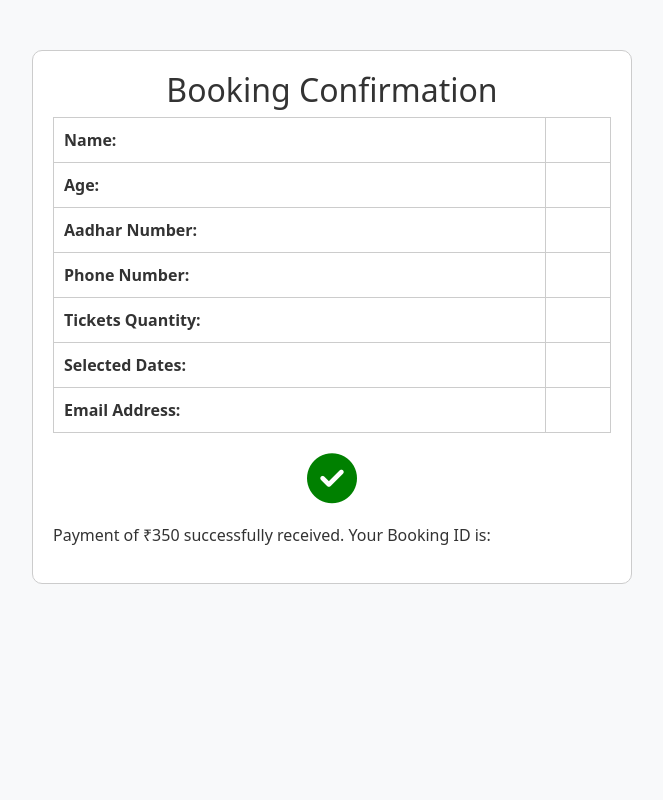
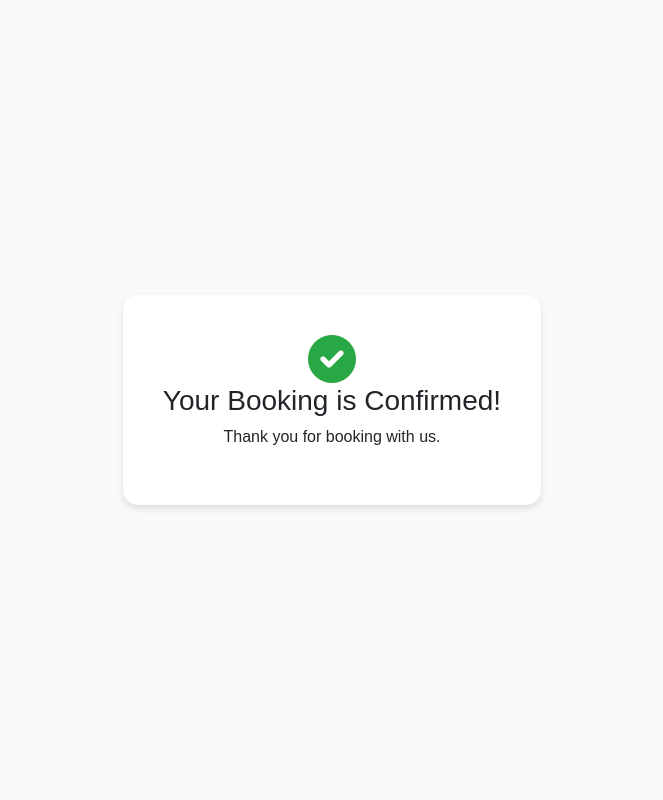
Before and after one commit to nikhilesh1432/temple-management, a Flask app: page /confirmation in a window 1280 px wide. Shown: the whole page, without its empty margins (308-971 px from the left). Run offline with Flask 3, Linux system fonts and the light colour scheme; lists and menus that the app fills with data are empty; some libraries are stand-ins or nearby versions.

Commit message:
Update confirmation.html

```diff
--- a/template/confirmation.html
+++ b/template/confirmation.html
@@ -5,95 +5,52 @@
 <meta name="viewport" content="width=device-width, initial-scale=1.0">
 <title>Booking Confirmation</title>
 <link href="https://cdn.jsdelivr.net/npm/bootstrap@5.3.0-alpha1/dist/css/bootstrap.min.css" rel="stylesheet">
+<link href="https://cdnjs.cloudflare.com/ajax/libs/font-awesome/6.0.0-beta3/css/all.min.css" rel="stylesheet">
 <style>
     body {
+        font-family: Arial, sans-serif;
         background-color: #f8f9fa;
-            color: #333;
     }
     .container {
-            max-width: 600px;
-            margin: 50px auto;
-            padding: 20px;
-            border: 1px solid #ccc;
-            border-radius: 10px;
+        display: flex;
+        justify-content: center;
+        align-items: center;
+        height: 100vh;
+    }
+    .confirmation-card {
+        text-align: center;
+        padding: 40px;
+        border-radius: 15px;
         background-color: #fff;
-        }
-        h2 {
-            text-align: center;
-        }
-        .confirmation-table {
-            width: 100%;
-            border-collapse: collapse;
-            margin-bottom: 20px;
-        }
-        .confirmation-table th, .confirmation-table td {
-            padding: 10px;
-            border: 1px solid #ccc;
-            text-align: left;
+        box-shadow: 0 4px 6px rgba(0, 0, 0, 0.1);
     }
     .tick-icon {
-            display: flex;
-            justify-content: center;
-            margin-bottom: 20px;
-        }
-        .tick-icon i {
-            color: green;
-            font-size: 50px;
+        color: #28a745;
+        font-size: 3rem;
     }
 </style>
 </head>
 <body>
+
 <div class="container">
-        <h2>Booking Confirmation</h2>
-        <table class="confirmation-table">
-            <tr>
-                <th>Name:</th>
-                <td>{{ booking_details.name }}</td>
-            </tr>
-            <tr>
-                <th>Age:</th>
-                <td>{{ booking_details.age }}</td>
-            </tr>
-            <tr>
-                <th>Aadhar Number:</th>
-                <td>{{ booking_details.adhar }}</td>
-            </tr>
-            <tr>
-                <th>Phone Number:</th>
-                <td>{{ booking_details.phone }}</td>
-            </tr>
-            <tr>
-                <th>Tickets Quantity:</th>
-                <td>{{ booking_details.quantity }}</td>
-            </tr>
-            <tr>
-                <th>Selected Dates:</th>
-                <td>{{ booking_details.dates }}</td>
-            </tr>
-            <tr>
-                <th>Email Address:</th>
-                <td>{{ booking_details.email }}</td>
-            </tr>
-        </table>
-        <div class="tick-icon">
-            <i class="fas fa-check-circle"></i>
+    <div class="confirmation-card">
+        <i class="fas fa-check-circle tick-icon"></i>
+        <h3>Your Booking is Confirmed!</h3>
+        <p>Thank you for booking with us.</p>
+        <audio id="confirmation-sound" src="static/confirm.mp3"></audio>
     </div>
-        <p>Payment of ₹350 successfully received. Your Booking ID is: <span id="bookingID"></span></p>
 </div>
-    <script src="https://kit.fontawesome.com/a076d05399.js"></script>
+
+<script src="https://cdn.jsdelivr.net/npm/bootstrap@5.3.0-alpha1/dist/js/bootstrap.bundle.min.js"></script>
 <script>
-        const queryString = window.location.search;
-        const urlParams = new URLSearchParams(queryString);
-        document.getElementById("name").innerText = urlParams.get('name');
-        document.getElementById("age").innerText = urlParams.get('age');
-        document.getElementById("aadhar").innerText = urlParams.get('adhar');
-        document.getElementById("phone").innerText = urlParams.get('phone');
-        document.getElementById("quantity").innerText = urlParams.get('quantity');
-        document.getElementById("selectedDates").innerText = urlParams.get('dates');
-        document.getElementById("email").innerText = urlParams.get('email');
-        // Generate random booking ID
-        const bookingID = Math.random().toString(36).substring(2, 10).toUpperCase();
-        document.getElementById("bookingID").innerText = bookingID;
+    function playConfirmationSound() {
+        var sound = document.getElementById("confirmation-sound");
+        sound.play();
+    }
+    window.addEventListener("load", function() {
+        playConfirmationSound();
+    });
 </script>
+
 </body>
 </html>
```
Lines whose indentation alone changed are shown as unchanged.
